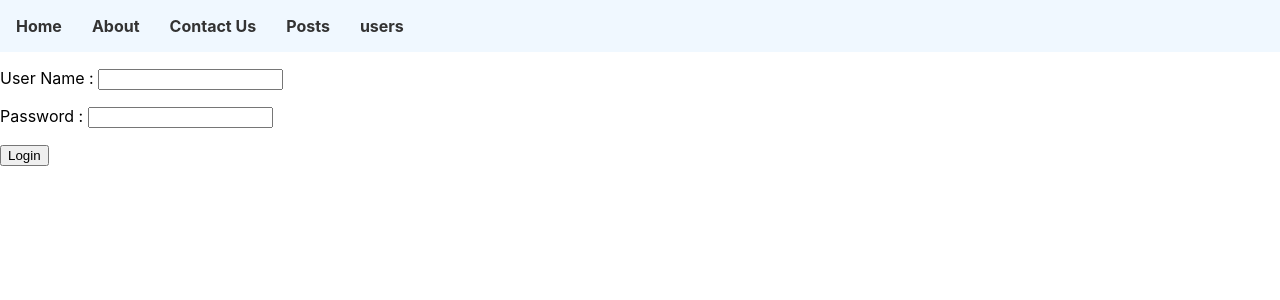
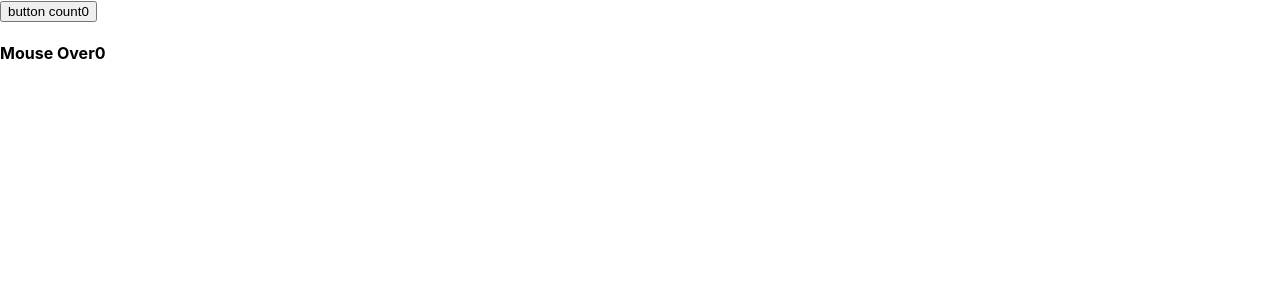
Before and after one commit to vinay2955/react-app, a React (Create React App) app: page /login in a window 1280 px wide. Shown: the top 300 px of the page. Built offline with nearby package versions, Linux system fonts and the light colour scheme.

Commit message:
render props

```diff
--- a/src/App.js
+++ b/src/App.js
@@ -30,7 +30,8 @@ import { useEffect, useState } from 'react';
 import Login from './Routing/Login';
 //import ButtonCount from './HOC/ButtonCount';
 //import HoverCount from './HOC/HoverCount';
-
+import ButtonCounter from './RenderProps/ButtonCounter'
+import MouseOver from './RenderProps/MouseOver'
 
 
 function App() {
@@ -49,24 +50,28 @@ function App() {
     // const localString = sessionStorage.getItem('login')
     // const login = JSON.parse(localString)
     // const currtime = new Date().getTime();
-    // if(login && login.isLoggedin === true && login>currtime){
+    // if(login && login.isLoggedin === true && login.expiry>currtime){
     //   setIsLoggedin(true)
     // }
 
     //localstorage
 
-    // const isLoggedin = localStorage.getItem('isLoggedin');
-    // if(isLoggedin && isLoggedin === 'true'){
-    //   setIsLoggedin(true);
+    // const localStorageValue = localStorage.getItem('login')
+    // const login = JSON.parse(localStorageValue)
+    // const currtime= new Date().getTime();
+    // if(login && login.isLoggedin === true && login.expiry > currtime){
+    //   setIsLoggedin(true)
     // }
 
    },[])
   return (
 <div>
-  <BrowserRouter>
+  <ButtonCounter/>
+  <MouseOver/>
+  {/* <BrowserRouter>
      <Header/>
     <Routers isLoggedin={isLoggedin} setIsLoggedin={setIsLoggedin}/>
-     </BrowserRouter>
+     </BrowserRouter> */}
   {/* <ButtonCount/>
   <HoverCount/> */}
 </div>
--- /dev/null
+++ b/src/RenderProps/ButtonCounter.jsx
@@ -0,0 +1,12 @@
+import React from "react";
+import Counter from "./Counter";
+
+export default function ButtonCounter(props) {
+  return (
+    <Counter
+      render={(count, handleChange) => (
+        <button onClick={handleChange}>button count{count}</button>
+      )}
+    ></Counter>
+  );
+}
--- /dev/null
+++ b/src/RenderProps/Counter.jsx
@@ -0,0 +1,10 @@
+import React, { useState } from "react";
+
+export default function Counter(props) {
+  const [count, setCount] = useState(0);
+  const handleChange = () => {
+    setCount(count + 1);
+  };
+
+  return <div>{props.render(count, handleChange)}</div>;
+}
--- /dev/null
+++ b/src/RenderProps/MouseOver.jsx
@@ -0,0 +1,12 @@
+import React from "react";
+import Counter from "./Counter";
+
+export default function MouseOver() {
+  return (
+    <Counter
+      render={(count, handleChange) => (
+        <h4 onMouseOver={handleChange}>Mouse Over{count}</h4>
+      )}
+    ></Counter>
+  );
+}
--- a/src/Routing/Login.jsx
+++ b/src/Routing/Login.jsx
@@ -11,16 +11,19 @@ export default function Login(props) {
   const handleClick = () => {
     if (user.username === "vinay" && user.password === "vinay") {
       props.setIsLoggedin(true);
-      navigate("/posts");
-      //cookies
+      // navigate("/posts");
+      // cookies
       const now = new Date();
       const time = now.getTime() + 1 * 60 * 100;
       console.log("cookies clicked");
       now.setTime(time);
-      // document.cookie = "isLoggedin=true;expires=" + now.toUTCString();
+      document.cookie = "isLoggedin=true";
 
-      //local storage
-      localStorage.setItem("isLoggedin", "true");
+      // //local storage
+      // const now = new Date();
+      // const time = now.getTime() + 3 * 60 * 1000;
+      // const login = { isLoggedin: true, expiry: time };
+      // localStorage.setItem("login", JSON.stringify(login));
 
       //session storage
       // const now = new Date();
```
